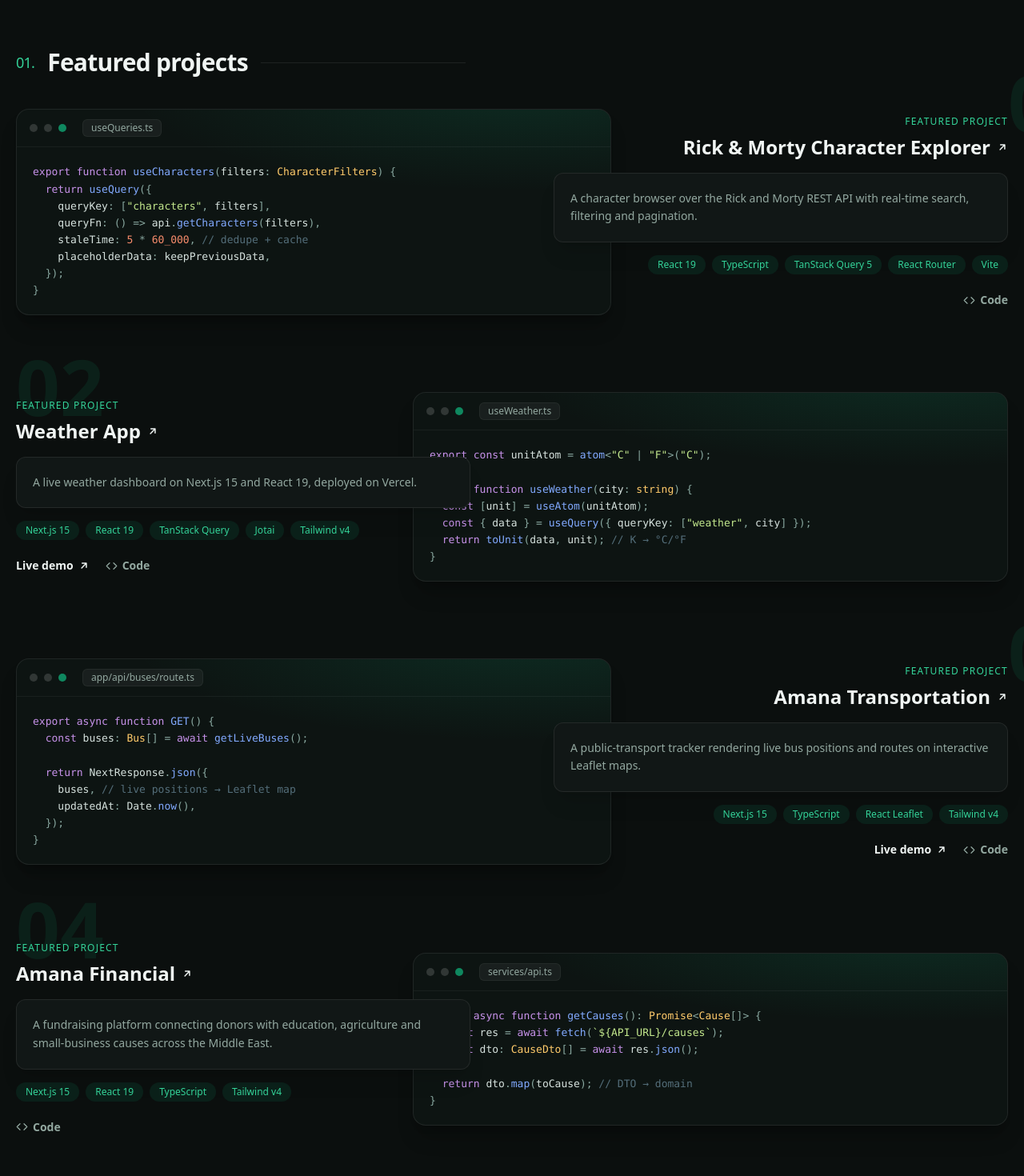
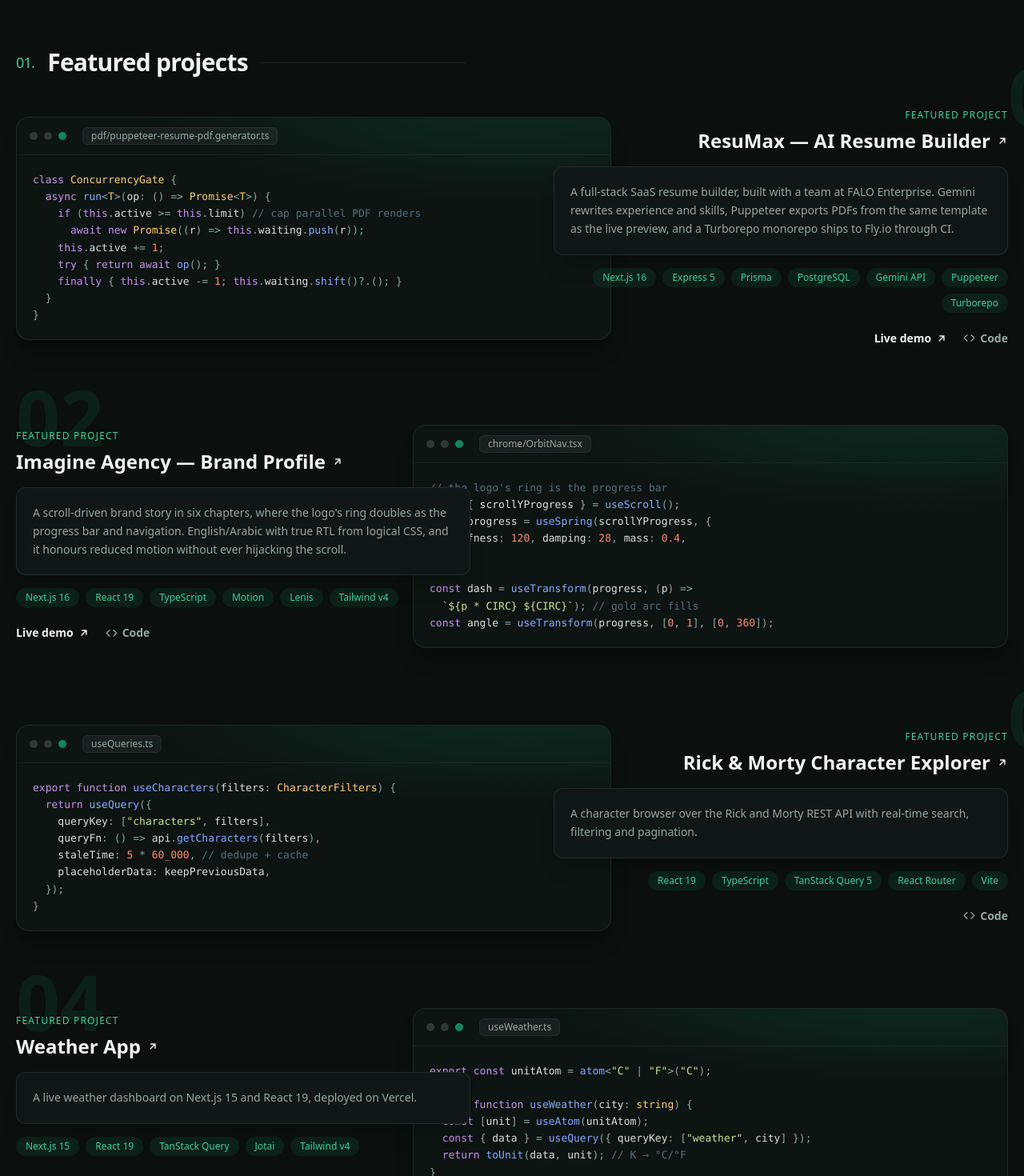
Before and after one commit to hashem-mdoukh/Hashem-Mdoukh-Profile, a Next.js app: page / in a window 1280 px wide. Shown: the part 780-2250 px from the top of the page at 80% size. Built offline with nearby package versions, Linux system fonts and the light colour scheme.

Commit message:
feat(projects): feature ResuMax and Imagine Agency in place of the Amana projects

```diff
--- a/src/components/sections/Projects.tsx
+++ b/src/components/sections/Projects.tsx
@@ -25,7 +25,7 @@ const frameReveal = (fromEnd: boolean): Variants => ({
 });
 
 export function Projects() {
-  const t = { no: "01", title: "Featured projects", eyebrow: "Featured project", live: "Live demo", code: "Code", more: "More on GitHub", items: { rickmorty: { name: "Rick & Morty Character Explorer", desc: "A character browser over the Rick and Morty REST API with real-time search, filtering and pagination." }, weather: { name: "Weather App", desc: "A live weather dashboard on Next.js 15 and React 19, deployed on Vercel." }, transportation: { name: "Amana Transportation", desc: "A public-transport tracker rendering live bus positions and routes on interactive Leaflet maps." }, financial: { name: "Amana Financial", desc: "A fundraising platform connecting donors with education, agriculture and small-business causes across the Middle East." } } };
+  const t = { no: "01", title: "Featured projects", eyebrow: "Featured project", live: "Live demo", code: "Code", more: "More on GitHub", items: { resumax: { name: "ResuMax — AI Resume Builder", desc: "A full-stack SaaS resume builder, built with a team at FALO Enterprise. Gemini rewrites experience and skills, Puppeteer exports PDFs from the same template as the live preview, and a Turborepo monorepo ships to Fly.io through CI." }, imagine: { name: "Imagine Agency — Brand Profile", desc: "A scroll-driven brand story in six chapters, where the logo's ring doubles as the progress bar and navigation. English/Arabic with true RTL from logical CSS, and it honours reduced motion without ever hijacking the scroll." }, rickmorty: { name: "Rick & Morty Character Explorer", desc: "A character browser over the Rick and Morty REST API with real-time search, filtering and pagination." }, weather: { name: "Weather App", desc: "A live weather dashboard on Next.js 15 and React 19, deployed on Vercel." } } };
 
   return (
     <section id="projects" className="scroll-mt-20 px-5 py-20">
--- a/src/components/sections/projectSnippets.tsx
+++ b/src/components/sections/projectSnippets.tsx
@@ -6,6 +6,102 @@ import { Kw, Fn, Str, Type, Num, Cm, Base, tok } from "@/components/ui/ProjectFr
  * cover — mirroring the real implementation highlights of each repo.
  */
 export const projectSnippets: Record<string, { filename: string; code: ReactNode }> = {
+  resumax: {
+    filename: "pdf/puppeteer-resume-pdf.generator.ts",
+    code: (
+      <span className={tok.base}>
+        <Kw>class</Kw> <Type>ConcurrencyGate</Type> <span className={tok.punc}>{"{"}</span>
+        {"\n  "}
+        <Kw>async</Kw> <Fn>run</Fn>
+        <span className={tok.punc}>&lt;</span>
+        <Type>T</Type>
+        <span className={tok.punc}>&gt;(</span>op<span className={tok.punc}>: () =&gt;</span>{" "}
+        <Type>Promise</Type>
+        <span className={tok.punc}>&lt;</span>
+        <Type>T</Type>
+        <span className={tok.punc}>&gt;)</span> <span className={tok.punc}>{"{"}</span>
+        {"\n    "}
+        <Kw>if</Kw> <span className={tok.punc}>(</span>
+        <Kw>this</Kw>
+        <span className={tok.punc}>.</span>active <span className={tok.punc}>&gt;=</span>{" "}
+        <Kw>this</Kw>
+        <span className={tok.punc}>.</span>limit<span className={tok.punc}>)</span>{" "}
+        <Cm>{"// cap parallel PDF renders"}</Cm>
+        {"\n      "}
+        <Kw>await new</Kw> <Type>Promise</Type>
+        <span className={tok.punc}>((</span>r<span className={tok.punc}>) =&gt;</span>{" "}
+        <Kw>this</Kw>
+        <span className={tok.punc}>.</span>waiting<span className={tok.punc}>.</span>
+        <Fn>push</Fn>
+        <span className={tok.punc}>(</span>r<span className={tok.punc}>));</span>
+        {"\n    "}
+        <Kw>this</Kw>
+        <span className={tok.punc}>.</span>active <span className={tok.punc}>+=</span>{" "}
+        <Num>1</Num>
+        <span className={tok.punc}>;</span>
+        {"\n    "}
+        <Kw>try</Kw> <span className={tok.punc}>{"{"}</span> <Kw>return await</Kw>{" "}
+        <Fn>op</Fn>
+        <span className={tok.punc}>(); {"}"}</span>
+        {"\n    "}
+        <Kw>finally</Kw> <span className={tok.punc}>{"{"}</span> <Kw>this</Kw>
+        <span className={tok.punc}>.</span>active <span className={tok.punc}>-=</span>{" "}
+        <Num>1</Num>
+        <span className={tok.punc}>;</span> <Kw>this</Kw>
+        <span className={tok.punc}>.</span>waiting<span className={tok.punc}>.</span>
+        <Fn>shift</Fn>
+        <span className={tok.punc}>()?.(); {"}"}</span>
+        {"\n  "}
+        <span className={tok.punc}>{"}"}</span>
+        {"\n"}
+        <span className={tok.punc}>{"}"}</span>
+      </span>
+    ),
+  },
+
+  imagine: {
+    filename: "chrome/OrbitNav.tsx",
+    code: (
+      <span className={tok.base}>
+        <Cm>{"// the logo's ring is the progress bar"}</Cm>
+        {"\n"}
+        <Kw>const</Kw> <span className={tok.punc}>{"{"}</span> scrollYProgress{" "}
+        <span className={tok.punc}>{"}"}</span> <span className={tok.punc}>=</span>{" "}
+        <Fn>useScroll</Fn>
+        <span className={tok.punc}>();</span>
+        {"\n"}
+        <Kw>const</Kw> progress <span className={tok.punc}>=</span> <Fn>useSpring</Fn>
+        <span className={tok.punc}>(</span>scrollYProgress<span className={tok.punc}>,</span>{" "}
+        <span className={tok.punc}>{"{"}</span>
+        {"\n  "}stiffness<span className={tok.punc}>:</span> <Num>120</Num>
+        <span className={tok.punc}>,</span> damping<span className={tok.punc}>:</span>{" "}
+        <Num>28</Num>
+        <span className={tok.punc}>,</span> mass<span className={tok.punc}>:</span>{" "}
+        <Num>0.4</Num>
+        <span className={tok.punc}>,</span>
+        {"\n"}
+        <span className={tok.punc}>{"}"});</span>
+        {"\n\n"}
+        <Kw>const</Kw> dash <span className={tok.punc}>=</span> <Fn>useTransform</Fn>
+        <span className={tok.punc}>(</span>progress<span className={tok.punc}>,</span>{" "}
+        <span className={tok.punc}>(</span>p<span className={tok.punc}>) =&gt;</span>
+        {"\n  "}
+        <Str>{"`${p * CIRC} ${CIRC}`"}</Str>
+        <span className={tok.punc}>);</span> <Cm>{"// gold arc fills"}</Cm>
+        {"\n"}
+        <Kw>const</Kw> angle <span className={tok.punc}>=</span> <Fn>useTransform</Fn>
+        <span className={tok.punc}>(</span>progress<span className={tok.punc}>,</span>{" "}
+        <span className={tok.punc}>[</span>
+        <Num>0</Num>
+        <span className={tok.punc}>,</span> <Num>1</Num>
+        <span className={tok.punc}>],</span> <span className={tok.punc}>[</span>
+        <Num>0</Num>
+        <span className={tok.punc}>,</span> <Num>360</Num>
+        <span className={tok.punc}>]);</span>
+      </span>
+    ),
+  },
+
   rickmorty: {
     filename: "useQueries.ts",
     code: (
@@ -78,66 +174,4 @@ export const projectSnippets: Record<string, { filename: string; code: ReactNode
       </span>
     ),
   },
-
-  transportation: {
-    filename: "app/api/buses/route.ts",
-    code: (
-      <span className={tok.base}>
-        <Kw>export async function</Kw> <Fn>GET</Fn>
-        <span className={tok.punc}>()</span> <span className={tok.punc}>{"{"}</span>
-        {"\n  "}
-        <Kw>const</Kw> buses<span className={tok.punc}>:</span> <Type>Bus</Type>
-        <span className={tok.punc}>[]</span> <span className={tok.punc}>=</span>{" "}
-        <Kw>await</Kw> <Fn>getLiveBuses</Fn>
-        <span className={tok.punc}>();</span>
-        {"\n\n  "}
-        <Kw>return</Kw> NextResponse<span className={tok.punc}>.</span>
-        <Fn>json</Fn>
-        <span className={tok.punc}>({"{"}</span>
-        {"\n    "}buses<span className={tok.punc}>,</span>{" "}
-        <Cm>{"// live positions → Leaflet map"}</Cm>
-        {"\n    "}updatedAt<span className={tok.punc}>:</span> Date
-        <span className={tok.punc}>.</span>
-        <Fn>now</Fn>
-        <span className={tok.punc}>(),</span>
-        {"\n  "}
-        <span className={tok.punc}>{"}"});</span>
-        {"\n"}
-        <span className={tok.punc}>{"}"}</span>
-      </span>
-    ),
-  },
-
-  financial: {
-    filename: "services/api.ts",
-    code: (
-      <span className={tok.base}>
-        <Kw>export async function</Kw> <Fn>getCauses</Fn>
-        <span className={tok.punc}>():</span> <Type>Promise</Type>
-        <span className={tok.punc}>&lt;</span>
-        <Type>Cause</Type>
-        <span className={tok.punc}>[]&gt;</span> <span className={tok.punc}>{"{"}</span>
-        {"\n  "}
-        <Kw>const</Kw> res <span className={tok.punc}>=</span> <Kw>await</Kw>{" "}
-        <Fn>fetch</Fn>
-        <span className={tok.punc}>(</span>
-        <Str>{"`${API_URL}/causes`"}</Str>
-        <span className={tok.punc}>);</span>
-        {"\n  "}
-        <Kw>const</Kw> dto<span className={tok.punc}>:</span> <Type>CauseDto</Type>
-        <span className={tok.punc}>[]</span> <span className={tok.punc}>=</span>{" "}
-        <Kw>await</Kw> res<span className={tok.punc}>.</span>
-        <Fn>json</Fn>
-        <span className={tok.punc}>();</span>
-        {"\n\n  "}
-        <Kw>return</Kw> dto<span className={tok.punc}>.</span>
-        <Fn>map</Fn>
-        <span className={tok.punc}>(</span>
-        <Base>toCause</Base>
-        <span className={tok.punc}>);</span> <Cm>{"// DTO → domain"}</Cm>
-        {"\n"}
-        <span className={tok.punc}>{"}"}</span>
-      </span>
-    ),
-  },
 };
--- a/src/lib/projects.ts
+++ b/src/lib/projects.ts
@@ -14,6 +14,18 @@ export const LINKEDIN_URL = "https://www.linkedin.com/in/hashem-mdoukh-82a410371
 
 export const projects: ProjectMeta[] = [
   {
+    key: "resumax",
+    stack: ["Next.js 16", "Express 5", "Prisma", "PostgreSQL", "Gemini API", "Puppeteer", "Turborepo"],
+    repo: "https://github.com/FALO-Enterprise/SAAS-Resume-Builder",
+    live: "https://resumax-frontend.fly.dev/en",
+  },
+  {
+    key: "imagine",
+    stack: ["Next.js 16", "React 19", "TypeScript", "Motion", "Lenis", "Tailwind v4"],
+    repo: "https://github.com/hashem-mdoukh/Imagine-Agency-Profile",
+    live: "https://imagine-agency-profile.vercel.app",
+  },
+  {
     key: "rickmorty",
     stack: ["React 19", "TypeScript", "TanStack Query 5", "React Router", "Vite"],
     repo: "https://github.com/hashem-mdoukh/Rick-and-Morty-Characters",
@@ -24,15 +36,4 @@ export const projects: ProjectMeta[] = [
     repo: "https://github.com/hashem-mdoukh/Weather-App",
     live: "https://weather-app-three-sigma-56.vercel.app",
   },
-  {
-    key: "transportation",
-    stack: ["Next.js 15", "TypeScript", "React Leaflet", "Tailwind v4"],
-    repo: "https://github.com/hashem-mdoukh/amana-transportation",
-    live: "https://amana-transportation-two.vercel.app",
-  },
-  {
-    key: "financial",
-    stack: ["Next.js 15", "React 19", "TypeScript", "Tailwind v4"],
-    repo: "https://github.com/hashem-mdoukh/amana-financial",
-  },
 ];
```
